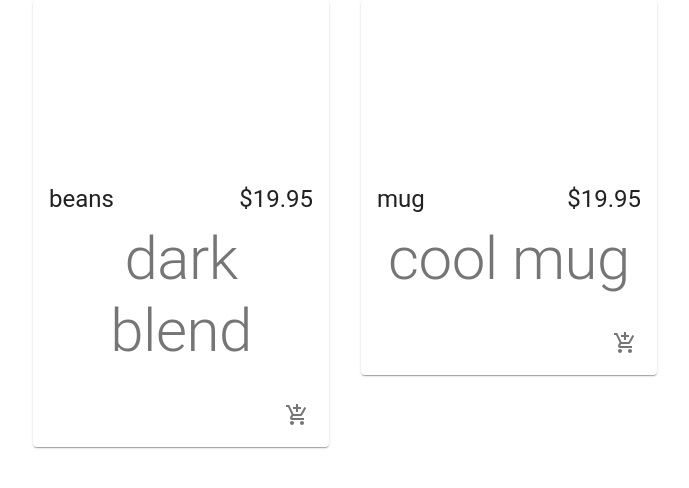
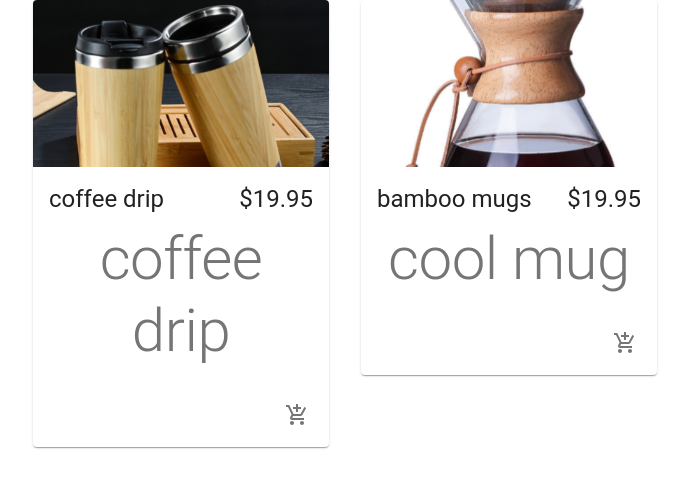
Before and after one commit to dwaynediddy/coffeeshopshop, a React (Create React App) app: page / in a window 1280 px wide. Shown: the top 488 px of the page, without its empty margins (295-984 px from the left). Built offline with nearby package versions, Linux system fonts and the light colour scheme; the HTML template or start-up script is replaced by a standard one.

Commit message:
pics added

```diff
--- a/src/components/Products.js
+++ b/src/components/Products.js
@@ -3,10 +3,13 @@ import { Grid } from '@material-ui/core'
 
 import Product from './products/Product'
 
+import Bamboo from '../images/bamboo.png'
+import Drip from '../images/drip.png'
+
 
 const products = [
-    { id: 1, name: 'beans', description: 'dark blend', price: '$19.95' },
-    { id: 2, name: 'mug', description: 'cool mug', price: '$19.95' },
+    { id: 1, name: 'coffee drip', description: 'coffee drip', price: '$19.95', image: Bamboo},
+    { id: 2, name: 'bamboo mugs', description: 'cool mug', price: '$19.95', image: Drip},
 ]
 const Products = () => {
     return (
--- a/src/components/products/Product.js
+++ b/src/components/products/Product.js
@@ -18,7 +18,7 @@ const Product = ({ product }) => {
         <Card className={classes.root}>
             <CardMedia
                 className={classes.media}
-                image=''
+                image={product.image}
                 title={product.name}
             />
             <CardContent>
```
Also changed, not shown: src/images/bamboo.png (added), src/images/drip.png (added).
